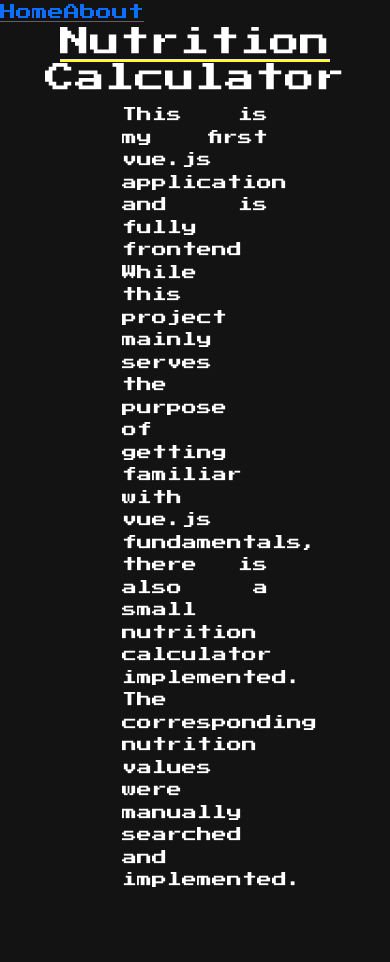
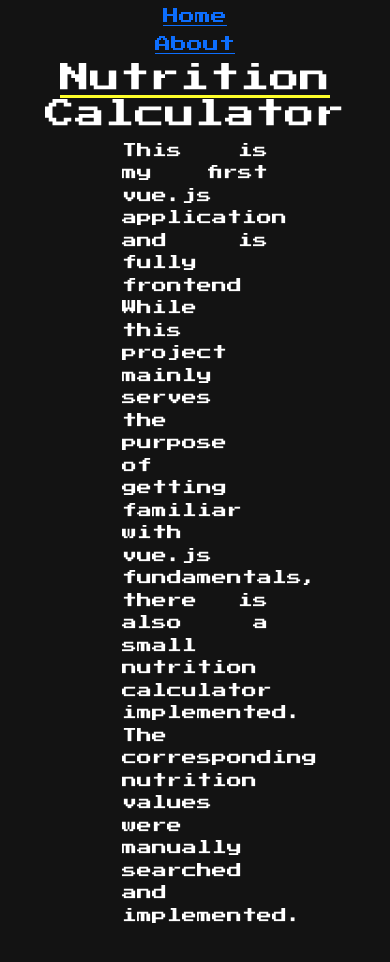
Before and after one commit to Matthes-Baer/NutritionCalculator, a Vue app: page / in a window 390 px wide. Shown: the top 962 px of the page. Built offline with nearby package versions, Linux system fonts and the light colour scheme.

Commit message:
feat: Updated style on headercomp

```diff
--- a/src/App.vue
+++ b/src/App.vue
@@ -1,13 +1,11 @@
 <script setup lang="ts">
-import { RouterLink, RouterView } from "vue-router";
+import { RouterView } from "vue-router";
+import HeaderComp from "./components/HeaderComp.vue";
 </script>
 
 <template>
   <div>
-    <nav>
-      <RouterLink to="/">Home</RouterLink>
-      <RouterLink to="/about">About</RouterLink>
-    </nav>
+    <HeaderComp />
     <RouterView />
   </div>
 </template>
--- /dev/null
+++ b/src/components/HeaderComp.vue
@@ -0,0 +1,37 @@
+<script setup lang="ts">
+import { RouterLink } from "vue-router";
+</script>
+
+<template>
+  <nav class="header-container">
+    <RouterLink to="/" class="header-item">Home</RouterLink>
+    <RouterLink to="/about" class="header-item">About</RouterLink>
+  </nav>
+</template>
+
+<style scoped lang="scss">
+.header {
+  &-container {
+    display: flex;
+    flex-direction: row;
+    justify-content: end;
+    margin-top: 1%;
+  }
+  &-item {
+    margin-right: 1%;
+  }
+}
+
+@media (max-width: 480px) {
+  .header {
+    &-container {
+      flex-direction: column;
+      align-items: center;
+    }
+    &-item {
+      margin-right: 0;
+      margin-bottom: 1%;
+    }
+  }
+}
+</style>
```
